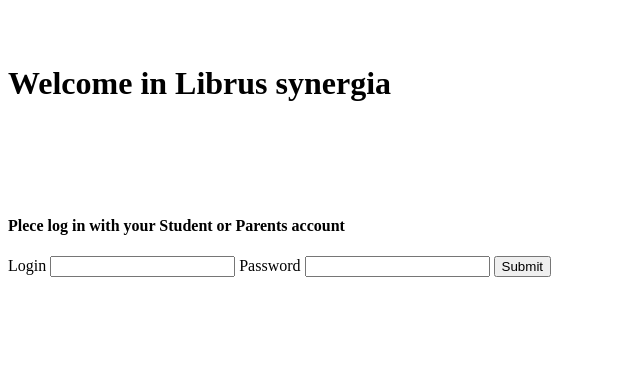
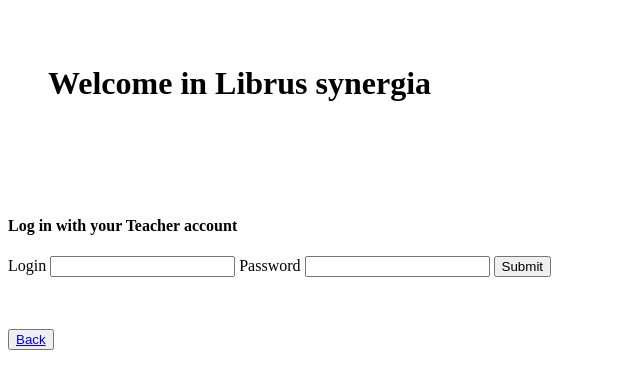
Before and after one commit to RafaelloB/Better-Synergia, a plain HTML site: page login-stu.html in a window 1280 px wide. Shown: the whole page, without its empty margins (0-640 px from the left). Drawn offline with Linux system fonts and the light colour scheme.

Commit message:
Update login-stu.html

```diff
--- a/login-stu.html
+++ b/login-stu.html
@@ -4,17 +4,21 @@
         <title>Log in - Better Synergia</title>
     </head>
     <body>
-        <br></br>
-        <h1>Welcome in Librus synergia</h1>
-        <br></br>
-        <br></br>
-        <h4>Plece log in with your Student or Parents account</h4>
+        <dir>
+            <br></br>
+            <h1>Welcome in Librus synergia</h1>
+            <br></br>
+            <br></br>
+        </dir>
         <form>
+            <h4>Log in with your Teacher account</h4>
             <label for="userstudent">Login</label>
             <input type="text" id="userstudent" name="userstudent"/>
             <label for="passwordstudent">Password</label>
             <input type="password" id="passwordstudent" name="passwordstudent"/>
             <input type="submit" value="Submit">
         </form>
+        <br></br>
+        <button><a href="./index.html">Back</a></button>
     </body>
 </html>
```
